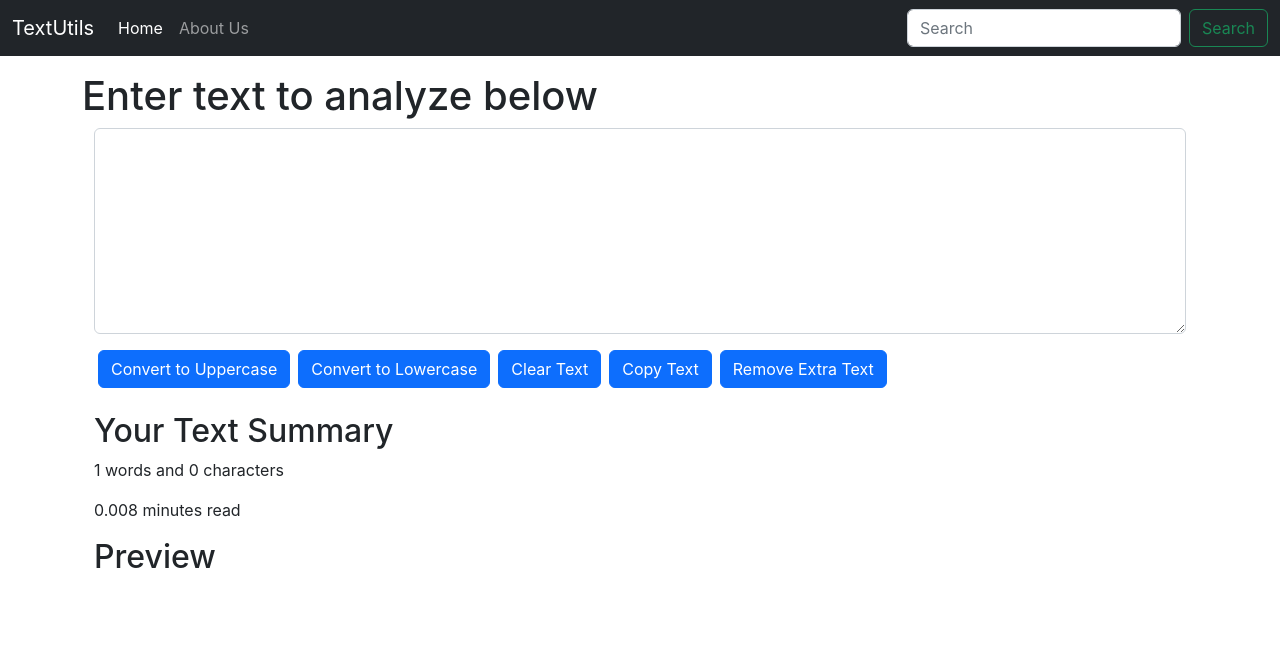
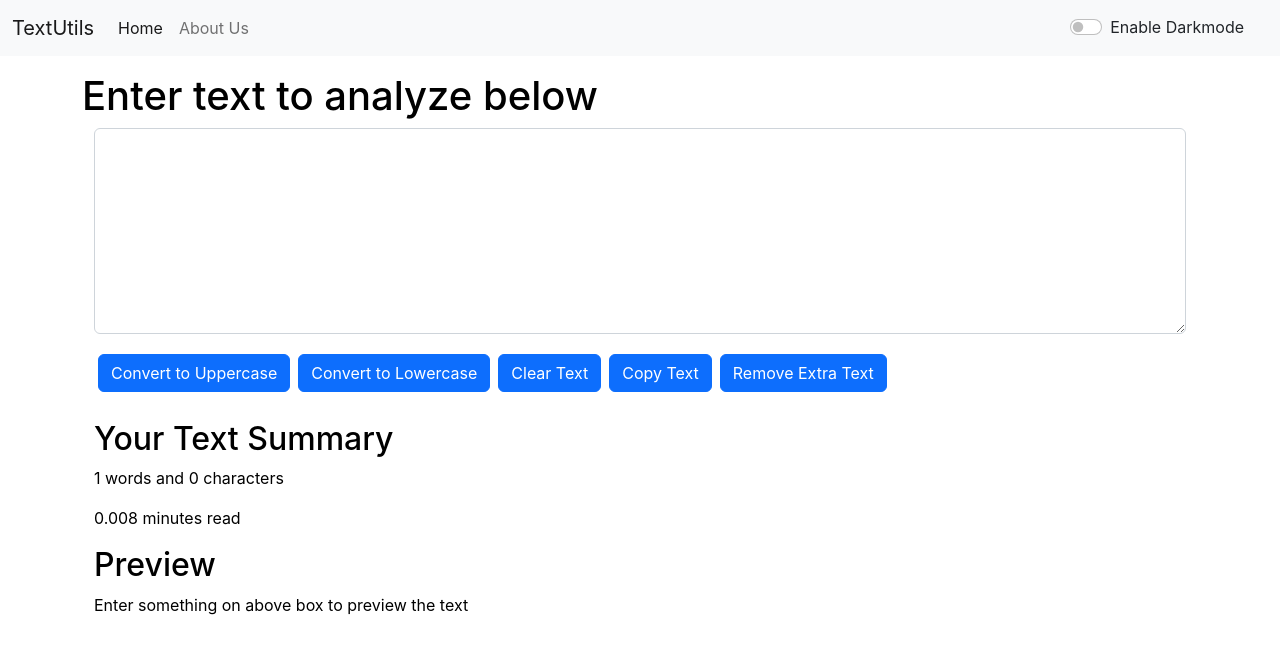
Before and after one commit to bishwaarun/textutility-react, a React (Create React App) app: page / in a window 1280 px wide. Shown: the top 654 px of the page. Built offline with nearby package versions, Linux system fonts and the light colour scheme.

Commit message:
Enable dark and light mode on nav bar and text form

```diff
--- a/src/App.js
+++ b/src/App.js
@@ -1,14 +1,30 @@
 import './App.css';
 import Navbar from './components/Navbar'
 import TextForm from './components/TextForm'
+import { useState } from 'react';
 // import About from './components/About'
 function App() {
+
+  const [enableMode, setEnableMode] = useState('light')
+
+  const toggleModeEnable = ()=>{
+    if (enableMode === 'light') {
+      setEnableMode('dark')
+      document.body.style.backgroundColor='#565776';
+    } else {
+      setEnableMode('light')
+      document.body.style.backgroundColor='white';
+    }
+
+  }
+
+
   return (
     <>
-      <Navbar title="TextUtils" />
+      <Navbar title="TextUtils" mode={enableMode} toggleMode={toggleModeEnable}/>
 
       <div className="container my-3">
-        <TextForm heading="Enter text to analyze below" />
+        <TextForm heading="Enter text to analyze below" mode={enableMode} />
         {/* <About/> */}
       </div>
     </>
--- a/src/components/Navbar.js
+++ b/src/components/Navbar.js
@@ -4,7 +4,7 @@ import PropTypes from "prop-types"
 
 export default function Navbar(props) {
     return (
-        <nav className="navbar navbar-expand-lg navbar-dark bg-dark">
+        <nav className={`navbar navbar-expand-lg navbar-${props.mode} bg-${props.mode}`}>
             <div className="container-fluid">
                 <a className="navbar-brand" href="/">{props.title}</a>
                 <button className="navbar-toggler" type="button" data-bs-toggle="collapse" data-bs-target="#navbarSupportedContent" aria-controls="navbarSupportedContent" aria-expanded="false" aria-label="Toggle navigation">
@@ -21,10 +21,10 @@ export default function Navbar(props) {
 
 
                     </ul>
-                    <form className="d-flex" role="search">
-                        <input className="form-control me-2" type="search" placeholder="Search" aria-label="Search" />
-                        <button className="btn btn-outline-success" type="submit">Search</button>
-                    </form>
+                    <div className={`form-check form-switch text-${props.mode==="light"?"dark":"light"} mx-4`}>
+                        <input className="form-check-input" type="checkbox" onClick={props.toggleMode} role="switch" id="flexSwitchCheckDefault"/>
+                        <label className="form-check-label" htmlFor="flexSwitchCheckDefault">{props.mode==="light"?"Enable Darkmode":"Enable Lightmode"}</label>
+                    </div>
                 </div>
             </div>
         </nav>
--- a/src/components/TextForm.js
+++ b/src/components/TextForm.js
@@ -36,24 +36,24 @@ export default function TextForm(props) {
     //text ="new value"; - Wrong way to change the state
     // setText("new value"); - Correct way to change the state
     return (
-        <div>
+        <div style={{color:props.mode==="light"?"black":"white"}}>
             <h1>{props.heading}</h1>
-            <div className="container">
+            <div className="container" style={{color:props.mode==="light"?"black":"white"}}>
                 <div className="mb-3">
-                    <textarea className="form-control" value={text} onChange={handleOnChange} id="myBox" rows="8"></textarea>
+                    <textarea className="form-control" value={text} style={{backgroundColor:props.mode==="light"?"white":"grey",color:props.mode==="light"?"black":"white"}}  onChange={handleOnChange} id="myBox" rows="8"></textarea>
                 </div>
-                <button type="button" className="btn btn-primary mx-1" onClick={handleUpClick}>Convert to Uppercase</button>
-                <button type="button" className="btn btn-primary mx-1" onClick={handleLoClick}>Convert to Lowercase</button>
-                <button type="button" className="btn btn-primary mx-1" onClick={handleClearClick}>Clear Text</button>
-                <button type="button" className="btn btn-primary mx-1" onClick={handleCopyClick}>Copy Text</button>
-                <button type="button" className="btn btn-primary mx-1" onClick={handleExtraSpaceClick}>Remove Extra Text</button>
+                <button type="button" className="btn btn-primary mx-1 my-1" onClick={handleUpClick}>Convert to Uppercase</button>
+                <button type="button" className="btn btn-primary mx-1 my-1" onClick={handleLoClick}>Convert to Lowercase</button>
+                <button type="button" className="btn btn-primary mx-1 my-1" onClick={handleClearClick}>Clear Text</button>
+                <button type="button" className="btn btn-primary mx-1 my-1" onClick={handleCopyClick}>Copy Text</button>
+                <button type="button" className="btn btn-primary mx-1 my-1" onClick={handleExtraSpaceClick}>Remove Extra Text</button>
             </div>
             <div className="container my-4">
                 <h2>Your Text Summary</h2>
                 <p>{text.split(' ').length} words and {text.length} characters </p>
                 <p>{text.split(' ').length * 0.008} minutes read</p>
                 <h2>Preview </h2>
-                <p>{text} </p>
+                <p>{text.length>0?text:"Enter something on above box to preview the text"} </p>
             </div>
 
         </div>
```
